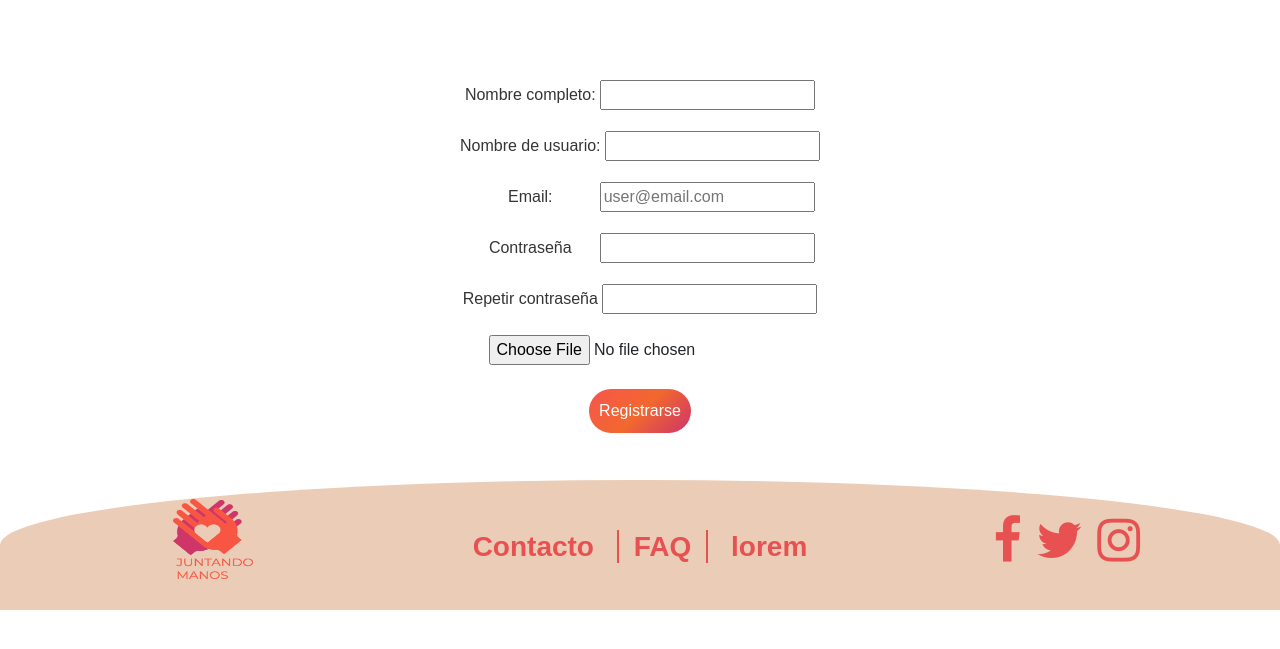
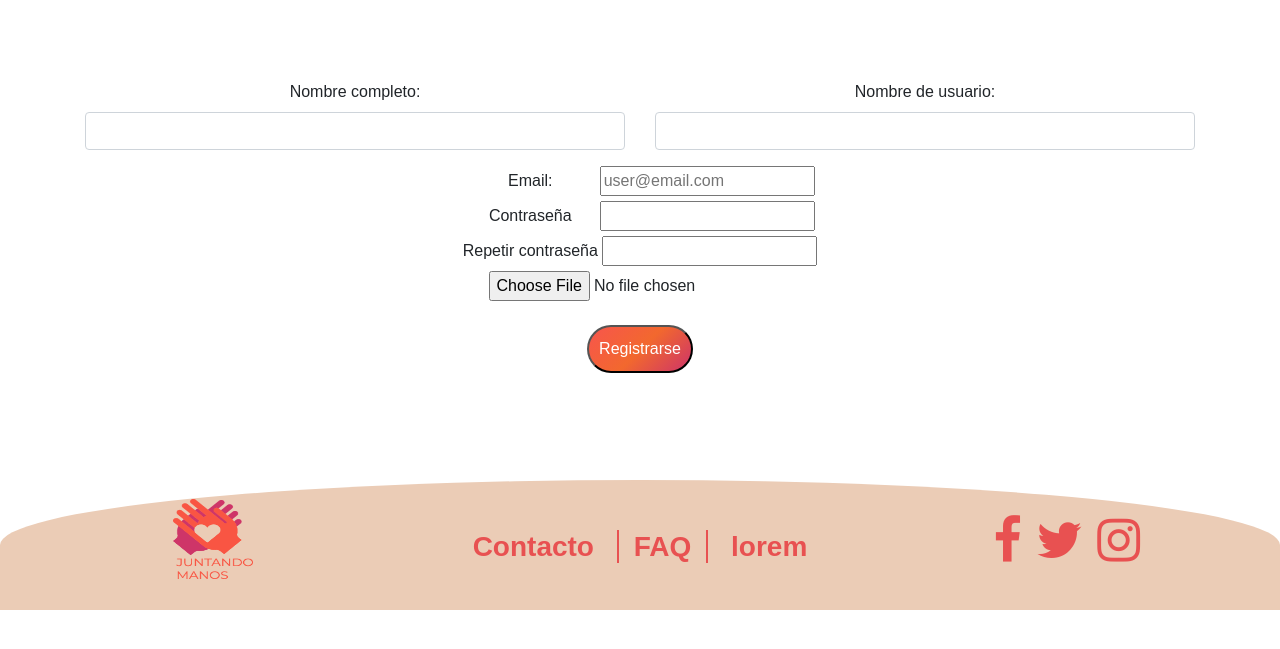
Before and after one commit to agustinnadalich/Proyecto-Integrador, a PHP site: page /signup.php in a window 1280 px wide. Shown: the part 106-755 px from the top of the page. Run offline with PHP 8.4, Linux system fonts and the light colour scheme; some libraries are stand-ins or nearby versions.

Commit message:
actualizo signup

```diff
--- a/signup.php
+++ b/signup.php
@@ -91,8 +91,6 @@ if (isset($_FILES["avatar"])) {
 	$rePass = "";
 
 	function registerValidate(){
-	if ($_POST) {
-
 		$nombre = trim($_POST["nombre"]);
 		$username = trim($_POST["username"]);
 		$email = trim($_POST["email"]);
@@ -105,7 +103,7 @@ if (isset($_FILES["avatar"])) {
 			$errores ["nombre"] = "Error. El nombre es obligatorio <br>";
 		}
 
-		if ( $apellido === "" ) {
+		if ( $username === "" ) {
 			$errores ["username"] = "Error. El usuario es obligatorio <br>";
 		}
 
@@ -134,26 +132,28 @@ if (isset($_FILES["avatar"])) {
 			$errores ["rePass"] = "Error. Las contraseñas deben coincidir <br>";
 		}
 
+		return $errores;
+
 	}
+
+	if ($_POST) {
+
+		$errores = registerValidate();
+
+		// si todo esta ok
+		if (count($errores) == 0) {
+			// Hasheamos la contraseña antes de guardar
+			$_POST["pass"] = password_hash($_POST["pass"], PASSWORD_DEFAULT);
+			// Redirección al salir todo ok
+			header("location: profile.php");
+			exit;
+		}
+		// si todo esta ok
+
 }
 ?>
 <!-- validaciones user, mail, pass -->
 
-
-<!-- le tengo que agregar si esta seteado post y files ??? -->
-<!-- si todo esta ok -->
-<!-- <?php
-// if (count($errores) == 0) {
-
-	// Hasheamos la contraseña antes de guardar
-	// $_POST["pass"] = password_hash($_POST["pass"], PASSWORD_DEFAULT);
-
-	// Redirección al salir todo ok
-	// header("location: profile.php");
-	// exit;
-// }
-?> -->
-<!-- si todo esta ok -->
 
 
 <!-- Head -->
@@ -170,43 +170,57 @@ require_once 'partials/head.php';
     <div class="formsignup">
 
 
-    <form class="formregistro" action="profile.php" method="post">
-      <p>
-        <label class="textoform"for="nombre">Nombre completo:</label>
-        <input id="nombre" type="text" name="" value="<?php echo $nombre; ?>">
+    <form class="formregistro" method="post">
+			<div class="container">
+				<div class="row">
+					<div class="col-6">
+						<div class="form-group">
+							<label for="nombre">Nombre completo:</label>
+			        <input type="text" name="nombre" value="<?php echo $nombre; ?>" class="form-control">
 			        <?php if ( isset($errores["nombre"]) ): ?>
 								<h3 style = "color: red", "font-weight: bold"><?= $errores["nombre"]; ?></h3>
 							<?php endif; ?>
-      </p>
-      <p>
-        <label class="textoform" for="username">Nombre de usuario:</label>
-        <input id="username" type="text" name="" value="<?= $username; ?>">
+						</div>
+					</div>
+
+					<div class="col-6">
+						<label for="username">Nombre de usuario:</label>
+						<input type="text" name="username" value="<?= $username; ?>" class="form-control">
 						<?php if ( isset($errores["username"]) ): ?>
 							<h3 style = "color: red", "font-weight: bold"><?= $errores["username"]; ?></h3>
 						<?php endif; ?>
-      </p>
+					</div>
+				</div>
+			</div>
+
+      <div>
+
+      </div>
+      <div>
+
+      </div>
 			<!-- pais de nacimiento  -->
-      <p>
+      <div>
       	<label class="textoform" for="email">Email:</label>
         <input id="email"type="email" name="email" value="<?= $email; ?>" placeholder="user@email.com">
         <?php if ( isset($errores["mail"]) ): ?>
   			<h3 style = "color: red", "font-weight: bold"><?= $errores["email"]; ?></h3>
   			<?php endif; ?>
-      </p>
-      <p>
+      </div>
+      <div>
         <label class="textoform" for="pass">Contraseña</label>
         <input id="pass"type="password" name="pass" value="<?= $pass; ?>">
         <?php if ( isset($errores["pass"]) ): ?>
   			<h3 style = "color: red", "font-weight: bold"><?= $errores["pass"]; ?></h3>
   			<?php endif; ?>
-      </p>
-			<p>
+      </div>
+			<div>
         <label class="textoform" for="rePass">Repetir contraseña</label>
         <input id="rePass"type="password" name="rePass" value="<?= $rePass; ?>">
         <?php if ( isset($errores["rePass"]) ): ?>
   			<h3 style = "color: red", "font-weight: bold"><?= $errores["rePass"]; ?></h3>
   			<?php endif; ?>
-      </p>
+      </div>
 
         <!-- poner imagen -->
 
@@ -214,7 +228,8 @@ require_once 'partials/head.php';
 
 				<!-- poner imagen -->
 
-        <a class="a_btn"href="profile.php">Registrarse</a>
+
+				<button type="submit" class="a_btn">Registrarse</button>
 
     </form>
 
```
Lines whose indentation alone changed are shown as unchanged.
